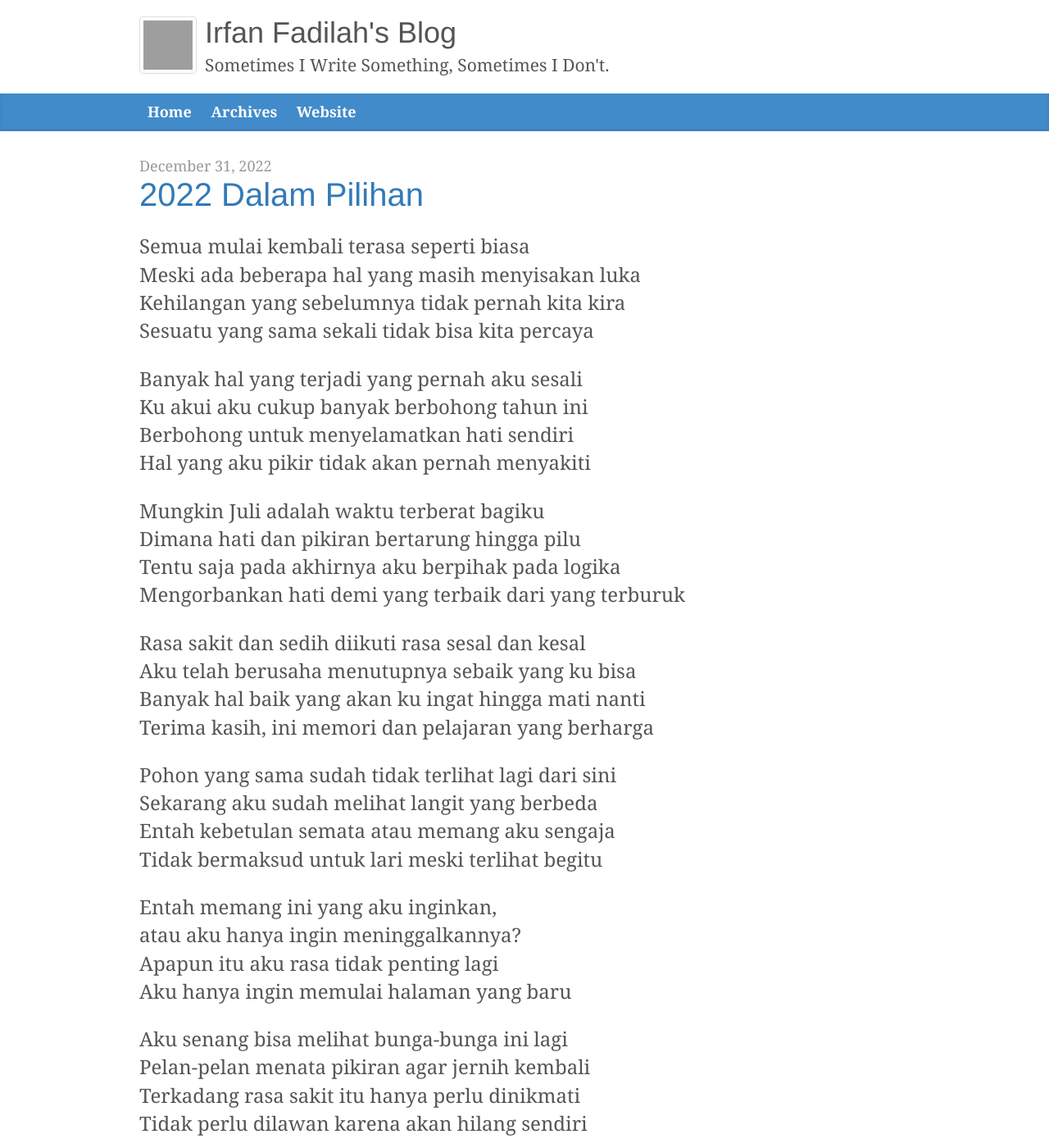
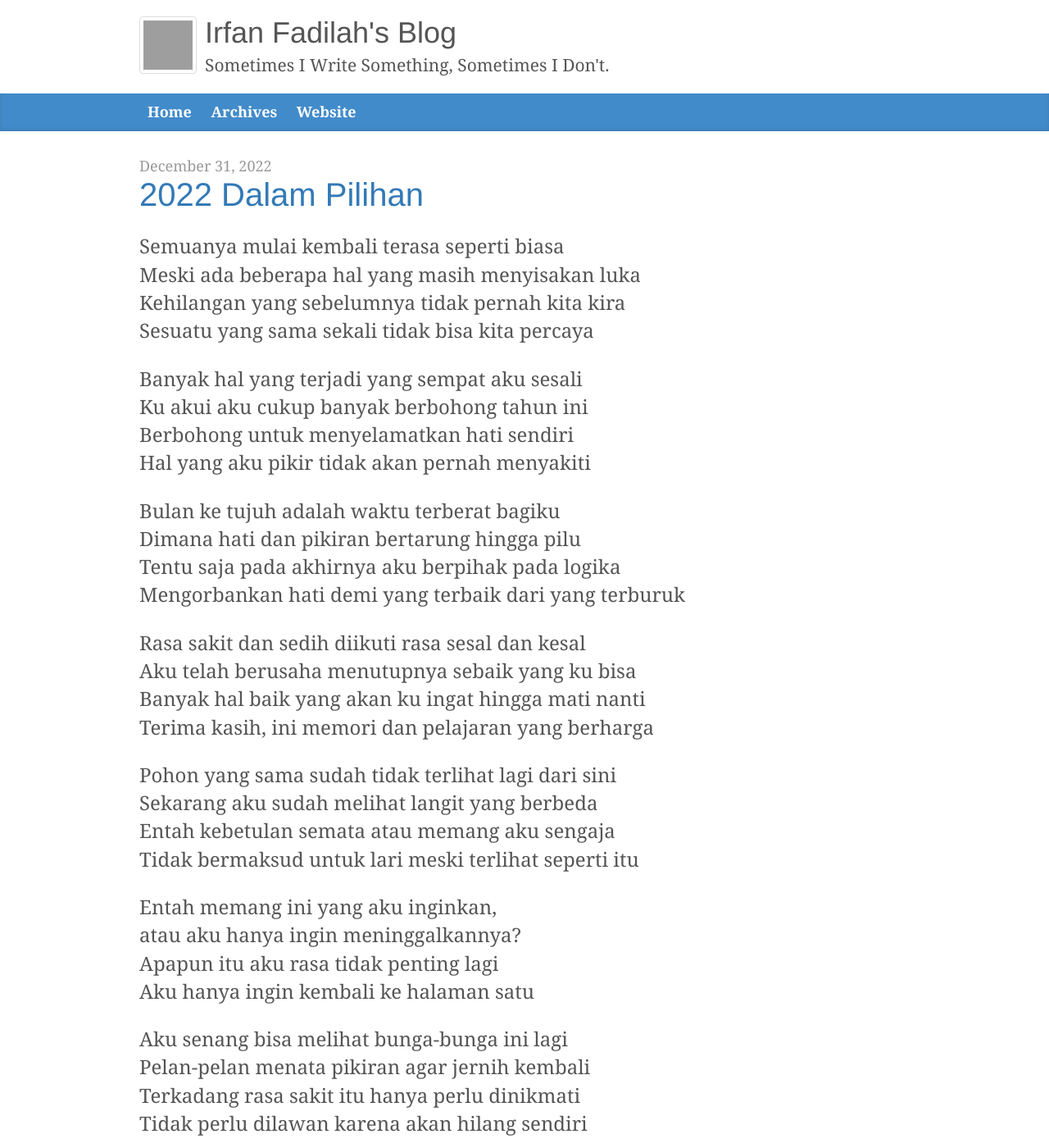
Before and after one commit to irfanfadilah/irfanfadilah.github.io, a Jekyll site: the page built from _posts/2022-12-31-2022-dalam-pilihan.html, in a window 1280 px wide and 1400 px high. Shown: the whole window at 82% size. Built offline with Jekyll 4.4.1, drawn with Linux system fonts in a browser that asks for light colours; comment, search, counter and statistics services are not loaded; some of the changed text lies outside the part shown; grey boxes are pictures that could not be loaded.

Commit message:
Words Revision

```diff
--- a/_posts/2022-12-31-2022-dalam-pilihan.html
+++ b/_posts/2022-12-31-2022-dalam-pilihan.html
@@ -9,21 +9,21 @@ description: "A piece of my thoughts and choices I made in 2022 (Bahasa Indonesi
 <h1 class="blog-post-title"><a href="{{ page.url }}">{{ page.title }}</a></h1>
 <div class="blog-post-content">
   <p>
-    Semua mulai kembali terasa seperti biasa<br/>
+    Semuanya mulai kembali terasa seperti biasa<br/>
     Meski ada beberapa hal yang masih menyisakan luka<br/>
     Kehilangan yang sebelumnya tidak pernah kita kira<br/>
     Sesuatu yang sama sekali tidak bisa kita percaya<br/>
   </p>
 
   <p>
-    Banyak hal yang terjadi yang pernah aku sesali<br/>
+    Banyak hal yang terjadi yang sempat aku sesali<br/>
     Ku akui aku cukup banyak berbohong tahun ini<br/>
     Berbohong untuk menyelamatkan hati sendiri<br/>
     Hal yang aku pikir tidak akan pernah menyakiti<br/>
   </p>
 
   <p>
-    Mungkin Juli adalah waktu terberat bagiku<br/>
+    Bulan ke tujuh adalah waktu terberat bagiku<br/>
     Dimana hati dan pikiran bertarung hingga pilu<br/>
     Tentu saja pada akhirnya aku berpihak pada logika<br/>
     Mengorbankan hati demi yang terbaik dari yang terburuk<br/>
@@ -40,14 +40,14 @@ description: "A piece of my thoughts and choices I made in 2022 (Bahasa Indonesi
     Pohon yang sama sudah tidak terlihat lagi dari sini<br/>
     Sekarang aku sudah melihat langit yang berbeda<br/>
     Entah kebetulan semata atau memang aku sengaja<br/>
-    Tidak bermaksud untuk lari meski terlihat begitu<br/>
+    Tidak bermaksud untuk lari meski terlihat seperti itu<br/>
   </p>
 
   <p>
     Entah memang ini yang aku inginkan,<br/>
     atau aku hanya ingin meninggalkannya?<br/>
     Apapun itu aku rasa tidak penting lagi<br/>
-    Aku hanya ingin memulai halaman yang baru<br/>
+    Aku hanya ingin kembali ke halaman satu<br/>
   </p>
 
   <p>
```
Also changed, not shown: other parts of _posts/2022-12-31-2022-dalam-pilihan.html (+2 -2 lines).
